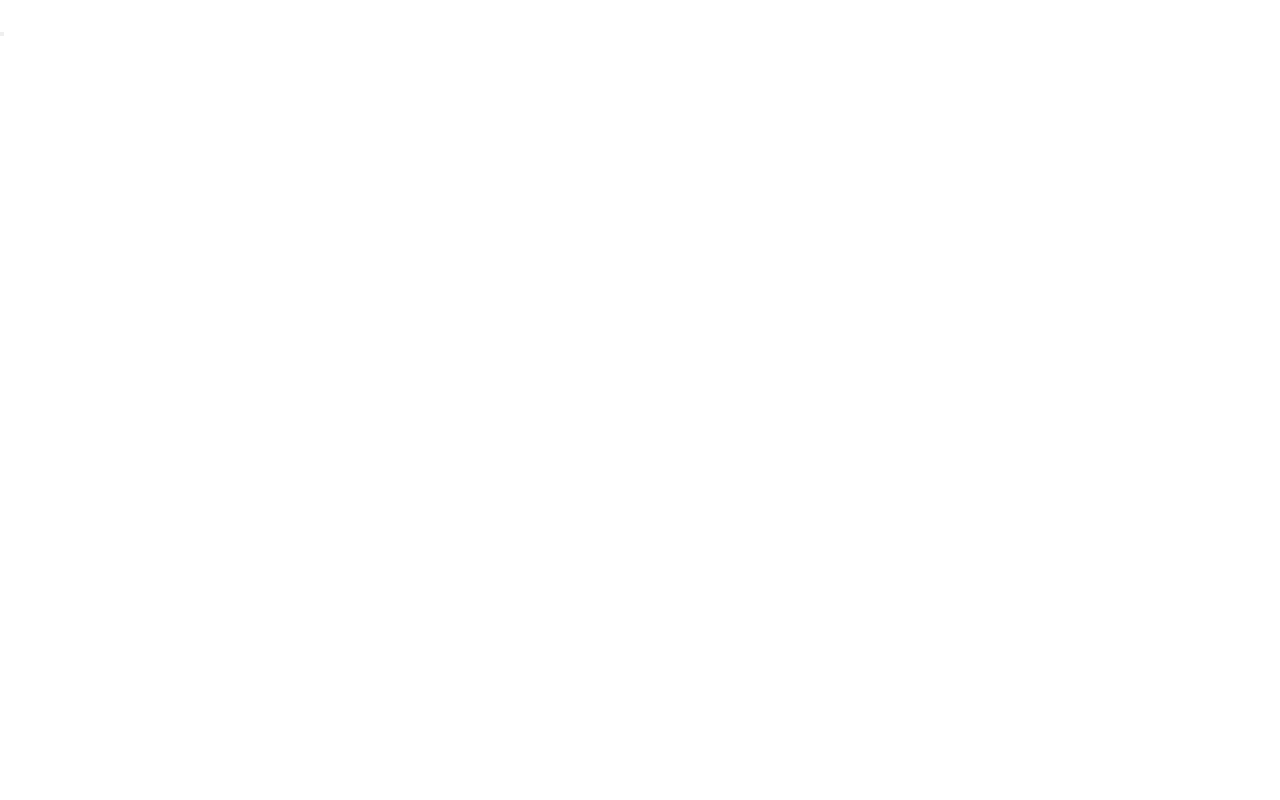
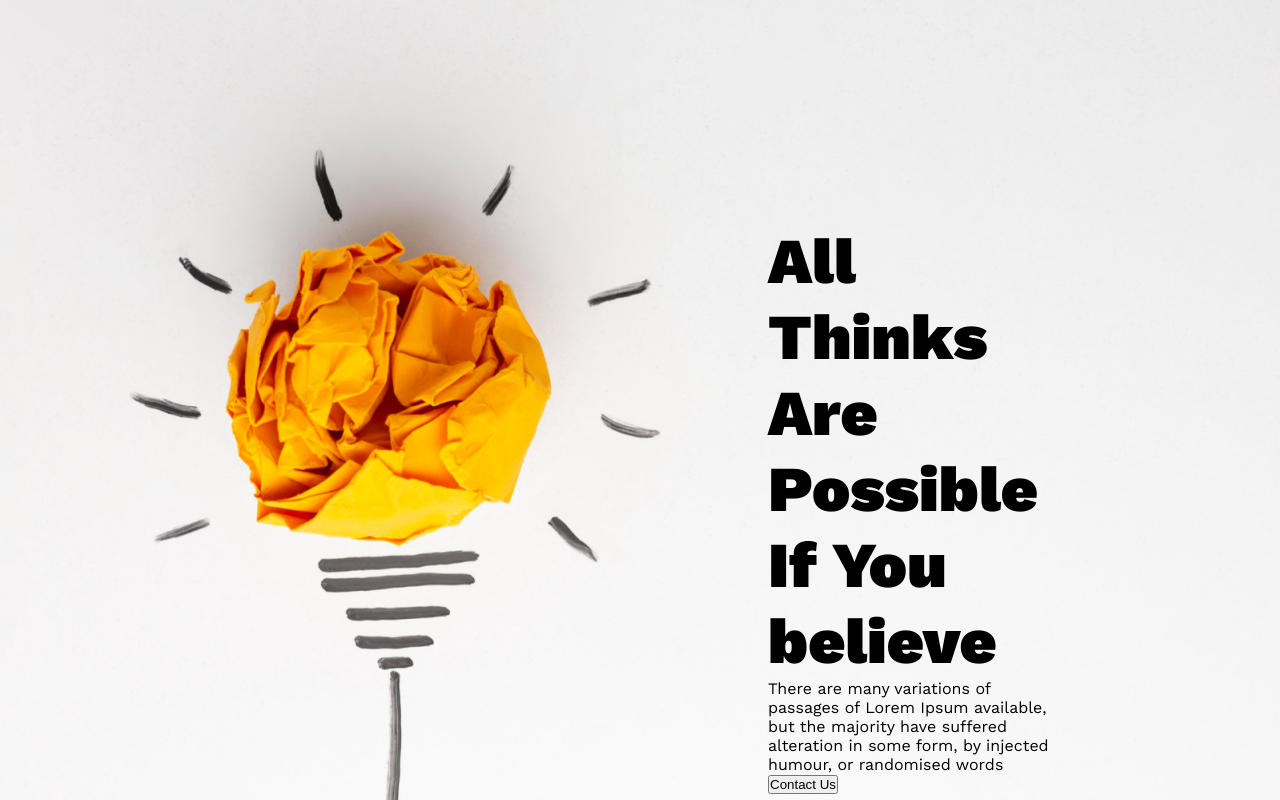
Before and after one commit to ryousufrahman/my-plan, a plain HTML site: page index.html in a window 1280 px wide. Drawn offline with nearby package versions, Linux system fonts and the light colour scheme; a web font is replaced by a local one.

Commit message:
stuck to a the hero problem

```diff
--- a/index.html
+++ b/index.html
@@ -13,14 +13,11 @@
 <body class="work-sans">
     <header>
         <div id="hero">
-            <div id="hero-img">
-                <img src="" alt="">
-            </div>
             <div id="hero-text">
-                <h1></h1>
-                <p></p>
+                <h1>All Thinks Are Possible If You believe</h1>
+                <p>There are many variations of passages of Lorem Ipsum available, but the majority have suffered alteration in some form, by injected humour, or randomised words</p>
                 <div id="hero-btn">
-                    <button class="btn"></button>
+                    <button class="btn">Contact Us</button>
 
                 </div>
 
--- a/styles/style.css
+++ b/styles/style.css
@@ -9,3 +9,23 @@
   font-optical-sizing: auto;
 
 }
+#hero{
+ background-image: url(../images/banner/banner1.png);
+ width: 100%;
+ height: 100vh;
+ display: flex;
+ justify-content: end;
+    align-items: center;
+}
+#hero-text{
+  width: 40%;
+   padding-right: 230px;
+   margin-top: 216px;
+
+}
+#hero-text h1{
+    font-size: 64px;
+    font-weight: 900;
+    color: black;
+
+}
```
